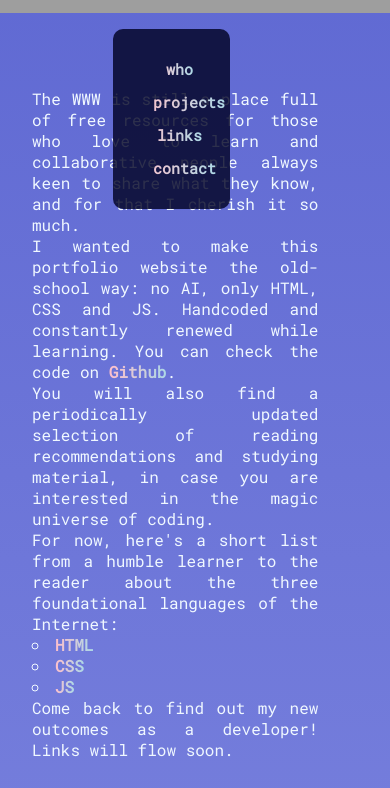
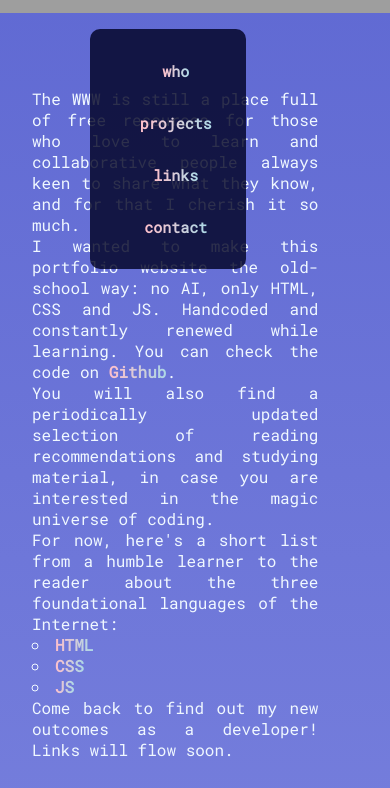
Before and after one commit to rossellamaruccia/diwhy, a plain HTML site: page index.html in a window 390 px wide. Both pictures are taken after a click on the button 168 px from the left and 34 px from the top of the page. Shown: the part 56-844 px from the top of the page. Drawn offline with Linux system fonts and the light colour scheme; grey boxes are pictures that could not be loaded.

Commit message:
css fixes

```diff
--- a/styles.css
+++ b/styles.css
@@ -295,18 +295,18 @@ footer p {
   .navLinks {
     position: absolute;
     top: 100%;
-    right: 41%;
+    right: 37%;
     margin-top: 1rem;
-    width: 30%;
-    padding: 1.5rem 1rem;
-    display: flex;
-    flex-flow: column nowrap;
-    line-height: 1.8rem;
+    width: 40%;
     background-color: #010223cf;
     border-radius: 10px;
+    display: none;
+  }
+
+  .navLinks li{
+    display: block;
     text-align: center;
-    line-height: 2rem;
-    display: none;
+    margin: 2rem 0;
   }
 
   .active {
```
